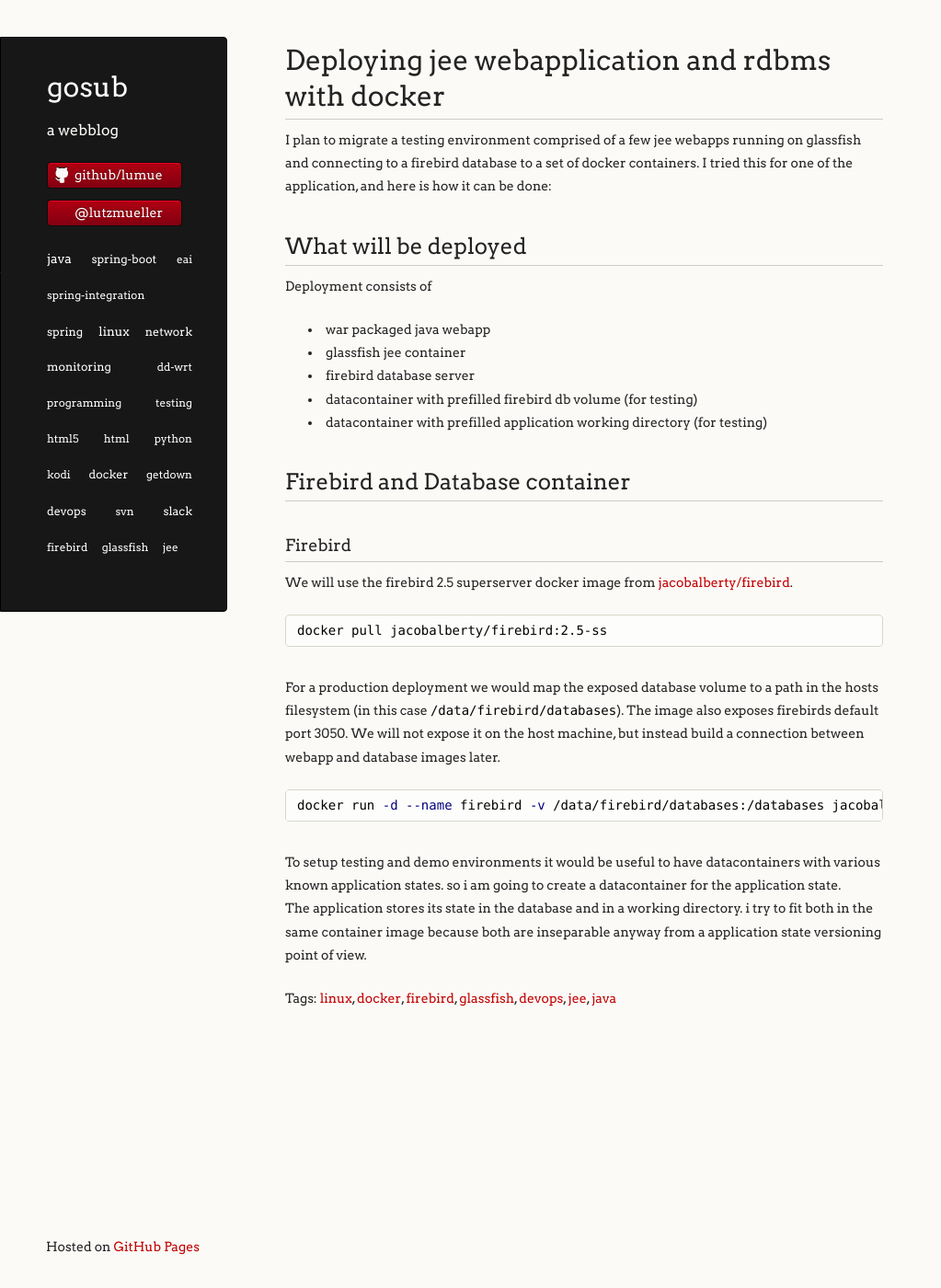
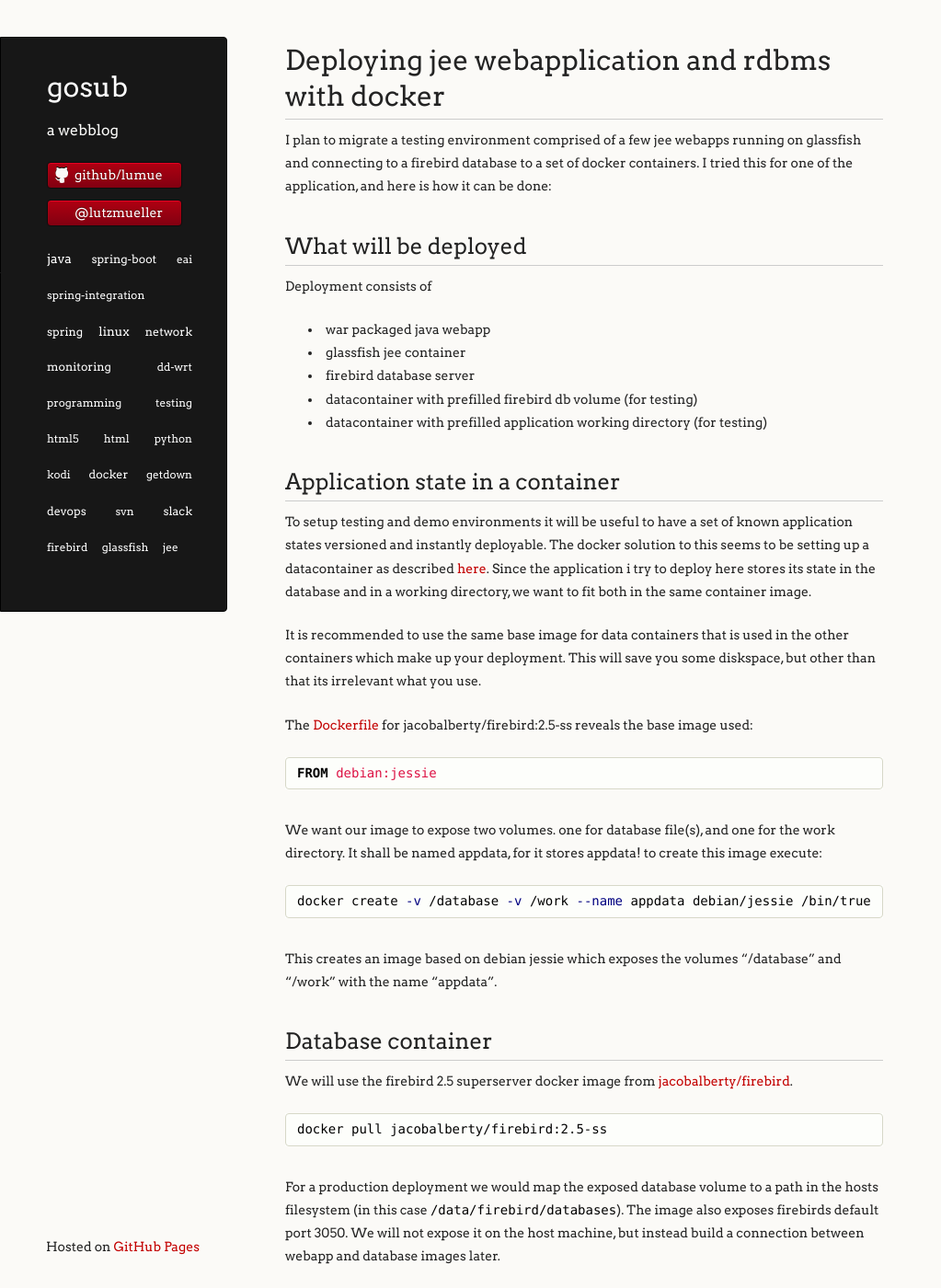
Before and after one commit to lumue/lumue.github.io, a Jekyll site: the page built from _posts/2015-10-30-docker-fullstack-deployment.md, in a window 1280 px wide and 1400 px high. Shown: the whole window at 92% size, without its empty margins (0-1023 px from the left). Built offline with Jekyll 4.4.1, drawn with Linux system fonts in a browser that asks for light colours; comment, search, counter and statistics services are not loaded.

Commit message:
work on jee stack docker deployment post

```diff
--- a/_posts/2015-10-30-docker-fullstack-deployment.md
+++ b/_posts/2015-10-30-docker-fullstack-deployment.md
@@ -26,9 +26,33 @@
  * datacontainer with prefilled firebird db volume (for testing)
  * datacontainer with prefilled application working directory (for testing)
 
-## Firebird and Database container
 
-### Firebird
+## Application state in a container
+
+To setup testing and demo environments it will be useful to have a set of known application states versioned and instantly deployable.
+The docker solution to this seems to be setting up  a datacontainer as described [here](https://docs.docker.com/userguide/dockervolumes/).
+Since the application i try to deploy here stores its state in the database and in a working directory, we want to fit both in the same container image.
+
+It is recommended to use the same base image for data containers that is used in the other containers which make up your deployment.
+This will save you some diskspace, but other than that its irrelevant what you use.
+
+The [Dockerfile](https://github.com/jacobalberty/firebird-docker/blob/master/2.5-ss/Dockerfile) for jacobalberty/firebird:2.5-ss reveals the base image used:
+
+{% highlight dockerfile %}
+FROM debian:jessie
+{% endhighlight %}
+
+We want our image to expose two volumes. one for database file(s), and one for the work directory. It shall be named appdata, for it stores appdata!
+to create this image execute:
+
+{% highlight bash %}
+docker create -v /database -v /work --name appdata debian/jessie /bin/true
+{% endhighlight %}
+
+This creates an image based on debian jessie which exposes the volumes "/database" and "/work" with the name "appdata".
+
+
+## Database container
 
 We will use the firebird 2.5 superserver docker image from [jacobalberty/firebird](https://hub.docker.com/r/jacobalberty/firebird/).
 
@@ -41,6 +65,3 @@
 {% highlight bash %}
 docker run -d --name firebird -v /data/firebird/databases:/databases jacobalberty/firebird:2.5-ss
 {% endhighlight %}
-
-To setup testing and demo environments it would be useful to have datacontainers with various known application states. so i am going to create a datacontainer for the application state.
-The application stores its state in the database and in a working directory. i try to fit both in the same container image because both are inseparable anyway from a application state versioning point of view.
```
